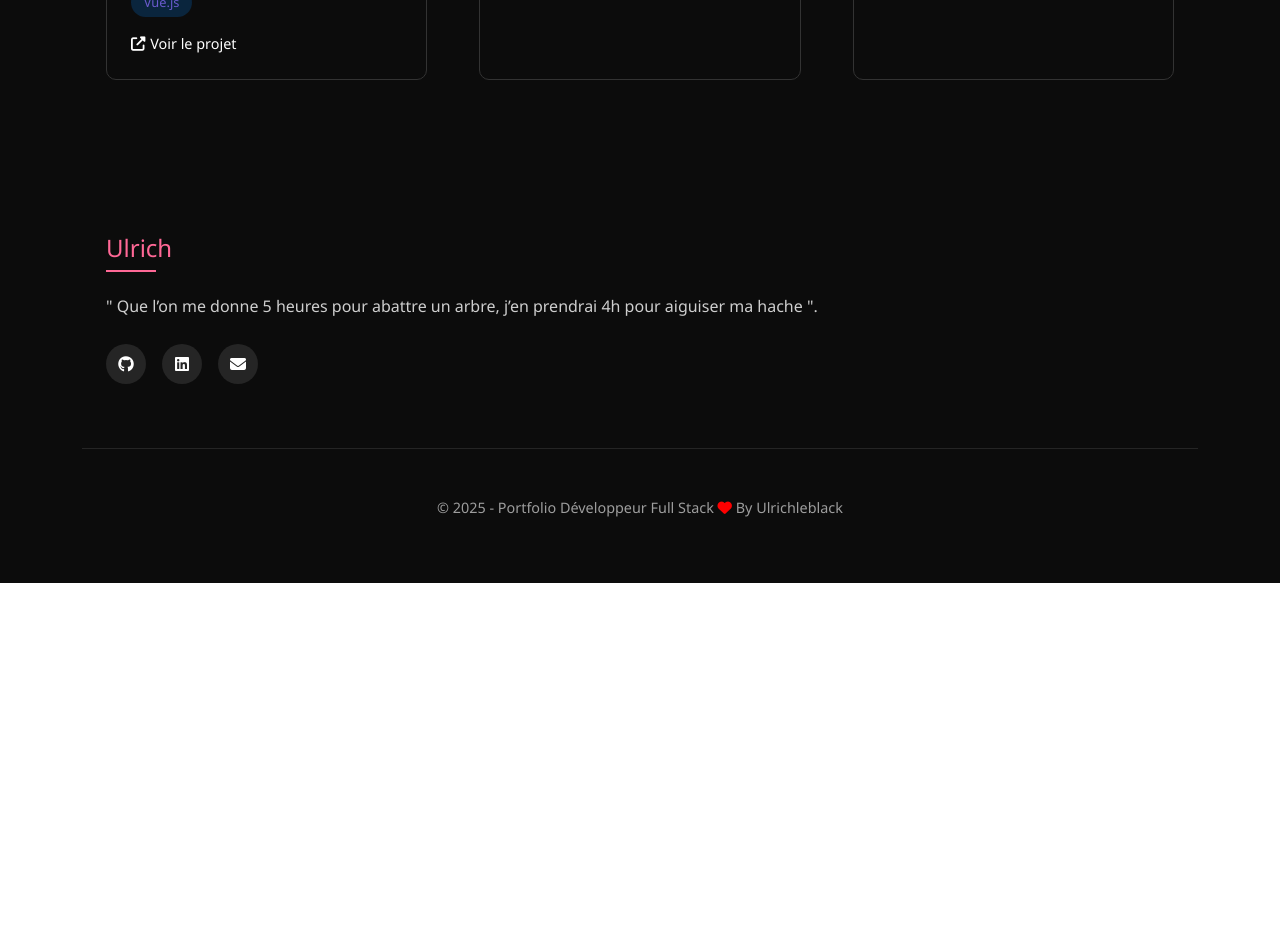
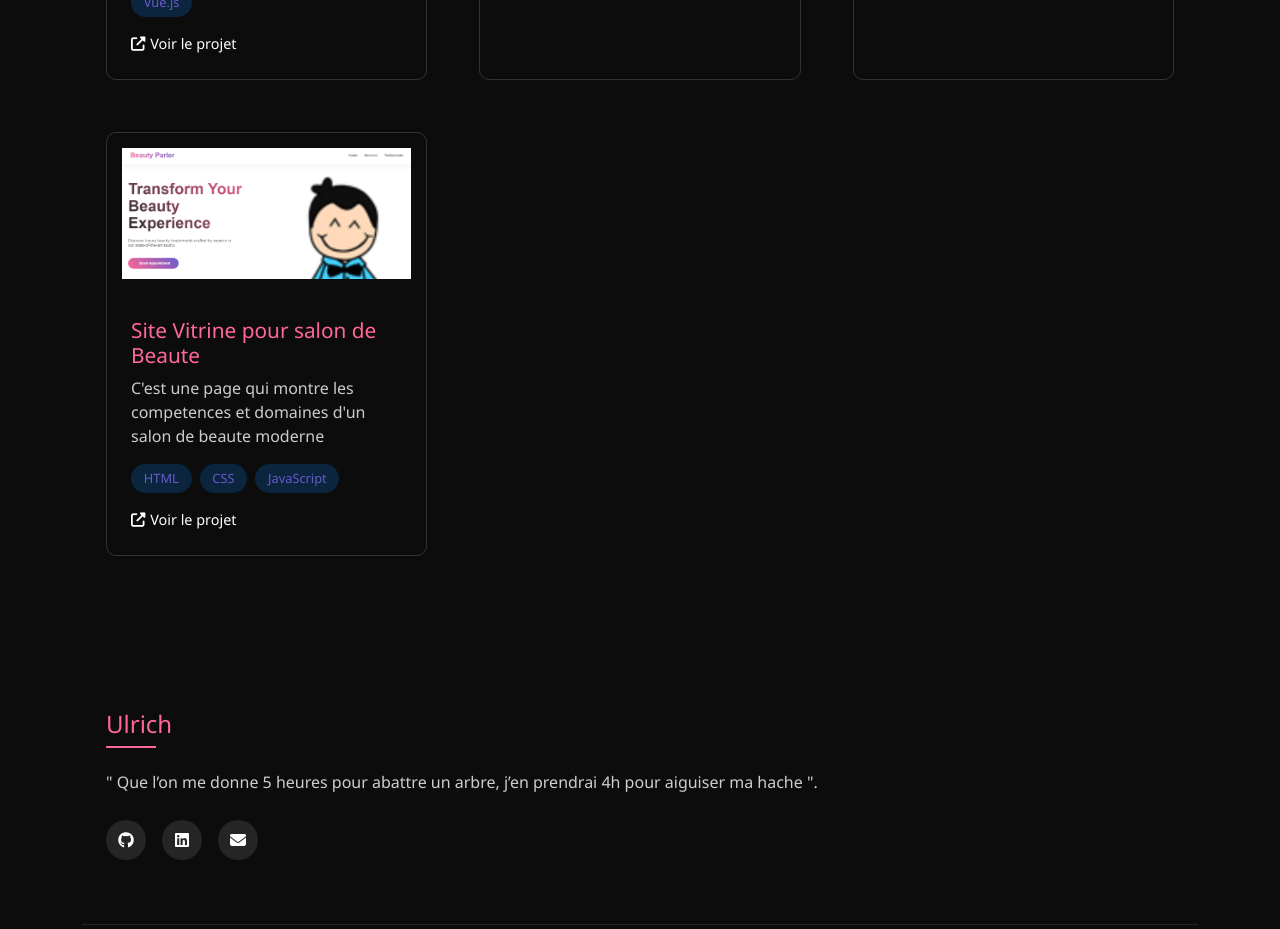
Before and after one commit to 54blackghost/Portofolio, a Vue app: page /projects in a window 1280 px wide. Shown: the part 780-1709 px from the top of the page. Before the commit the page ends 1363 px from the top, so only its background shows below. Built offline with nearby package versions, Linux system fonts and the light colour scheme.

Commit message:
ajout d'un  nouveau projet

```diff
--- a/src/components/Projects.vue
+++ b/src/components/Projects.vue
@@ -52,6 +52,14 @@ const projects = [
     technologies: ['HTML', 'CSS', 'JavaScript'],
     VisiteLink: 'https://saveur-afrique.netlify.app'
   },
+  {
+    id: 4,
+    title: 'Site Vitrine pour salon de Beaute',
+    description: "C'est une page qui montre les competences et domaines d'un salon de beaute moderne",
+    image: '/beauty.png',
+    technologies: ['HTML', 'CSS', 'JavaScript'],
+    VisiteLink: '#'
+  },
 
 
 ];
```
Also changed, not shown: public/beauty.PNG (added).
